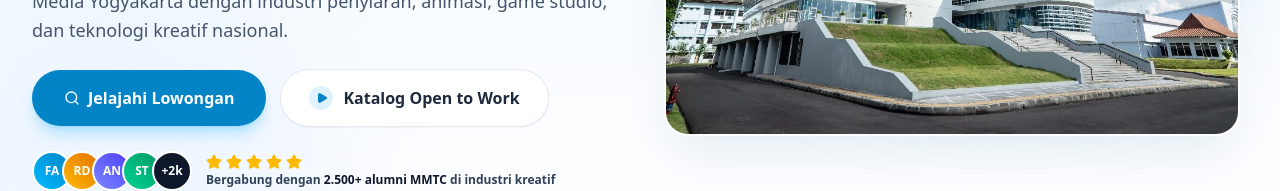
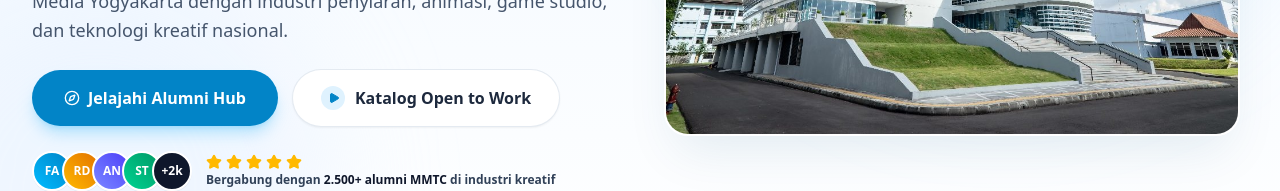
Before and after one commit to farhanditof-max/WebsiteAlumniSTMM, a Next.js app: page / in a window 1280 px wide. Shown: the part 449-640 px from the top of the page. Built offline with nearby package versions, Linux system fonts and the light colour scheme; no server answers.

Commit message:
feat(ui): update hero primary CTA button to Jelajahi Alumni Hub leading to feed

```diff
--- a/src/app/page.tsx
+++ b/src/app/page.tsx
@@ -8,7 +8,7 @@ import ScrollReveal from '@/components/ui/ScrollReveal';
 import { PRODI_LIST } from '@/types';
 import {
   ArrowRight,
-  Search,
+  Compass,
   Building2,
   Video,
   Tv,
@@ -83,11 +83,11 @@ export default function HomePage() {
                 {/* Action Buttons (Pill Shapes) */}
                 <div className="pt-6 flex flex-col sm:flex-row items-stretch sm:items-center gap-3.5">
                   <Link
-                    href="/lowongan"
+                    href="/feed"
                     className="inline-flex items-center justify-center gap-2 px-8 py-4 rounded-full bg-[#0284c7] hover:bg-[#0369a1] text-white font-bold text-sm sm:text-base shadow-lg shadow-sky-500/25 transition-all duration-200 active:scale-[0.98]"
                   >
-                    <Search className="w-4 h-4 text-white" />
-                    Jelajahi Lowongan
+                    <Compass className="w-4 h-4 text-white" />
+                    Jelajahi Alumni Hub
                   </Link>
                   <Link
                     href="/open-to-work"
```
